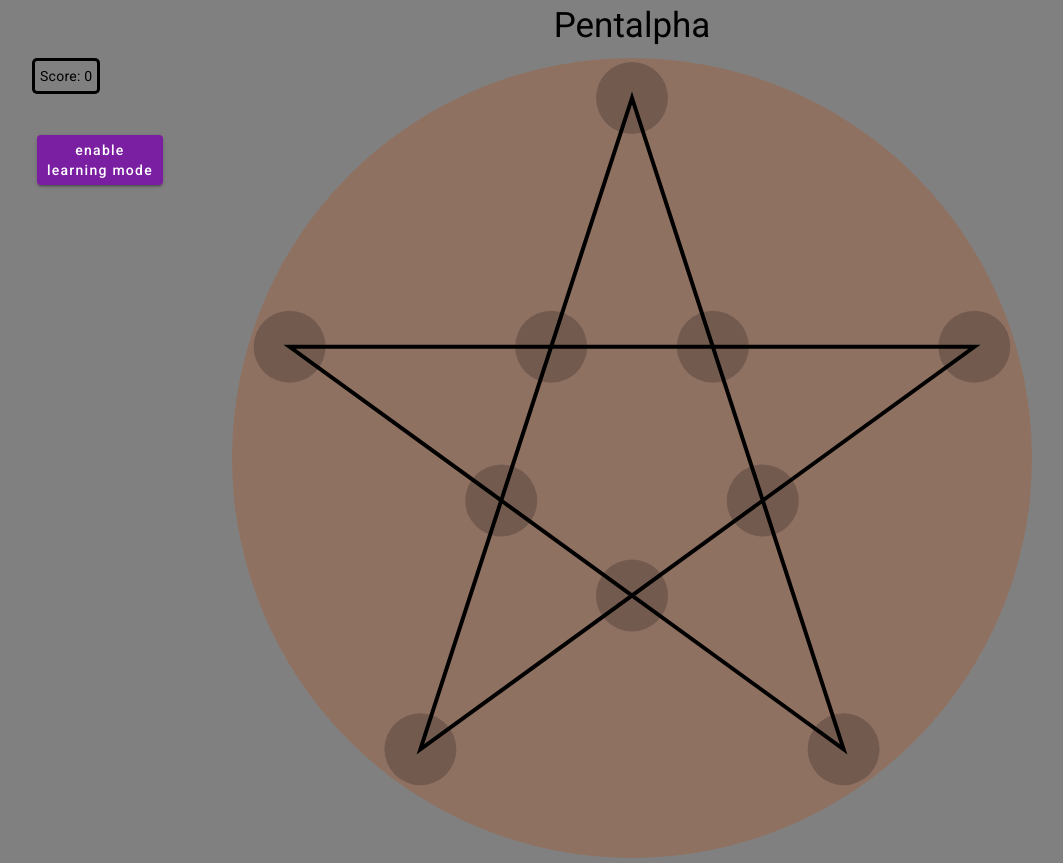
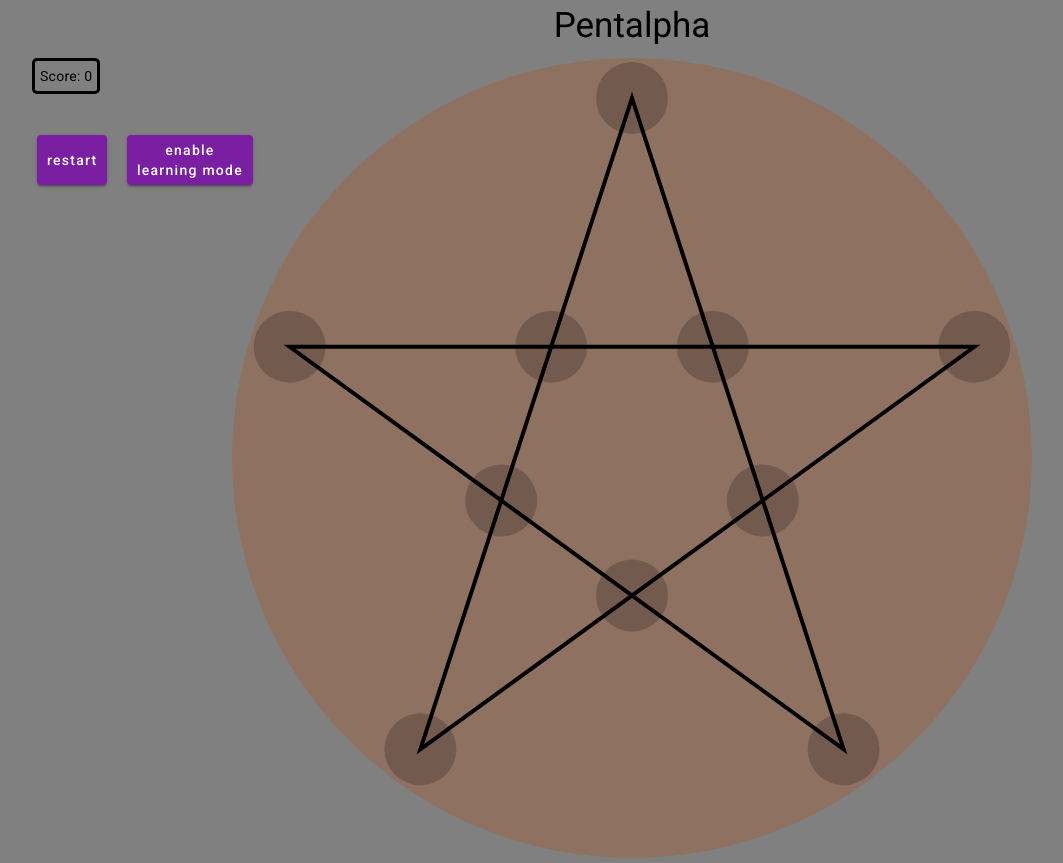
Before and after one commit to adrian-sch-web/Pentalpha, an Angular app: page / in a window 1280 px wide. Shown: the whole page, without its empty margins (8-1071 px from the left). Built offline with nearby package versions, Linux system fonts and the light colour scheme.

Commit message:
changed the coordinates to a one time calculated local variable

```diff
--- a/src/app/boardview/Pentagram.ts
+++ b/src/app/boardview/Pentagram.ts
@@ -3,29 +3,30 @@ export class Pentagram {
     public spots: Spot[] = [];
 
     constructor() {
-        let goldenRatio = (1 + Math.sqrt(5)) / 2;
-        this.buildPentagram(90, 270);
-        this.buildPentagram(90 / (goldenRatio ** 2), 90);
+        this.setup();
     }
 
-    public buildPentagram(radius: number, startAngle: number) {
-        let degreeToRadian = Math.PI / 180;
-        for (let i = 0; i < 5; i++) {
-            this.spots.push({
-                point: [100 + radius * Math.cos(startAngle * degreeToRadian), 100 + radius * Math.sin(startAngle * degreeToRadian)],
-                stone: false,
-                color: Color.black
-            });
-            startAngle = (startAngle + 144) % 360;
+    public setup() {
+        for (let i = 0; i < 10; i++) {
+            this.spots.push({ stone: false, color: Color.black });
         }
     }
 
-    getPentagram(): string {
-        let pentagramPoints = "";
+    public getPentagramCoords(): number[][] {
+        let goldenRatio = (1 + Math.sqrt(5)) / 2;
+        let coords: number[][] = this.buildPentagram(90, 270);
+        coords.push(...this.buildPentagram(90 / (goldenRatio ** 2), 90));
+        return coords;
+    }
+
+    private buildPentagram(radius: number, startAngle: number): number[][] {
+        let degreeToRadian = Math.PI / 180;
+        let coords: number[][] = [];
         for (let i = 0; i < 5; i++) {
-            pentagramPoints += this.spots[i].point.join(",") + " ";
+            coords.push([100 + radius * Math.cos(startAngle * degreeToRadian), 100 + radius * Math.sin(startAngle * degreeToRadian)]);
+            startAngle = (startAngle + 144) % 360;
         }
-        return pentagramPoints;
+        return coords;
     }
 
     mouseHover(index: number) {
@@ -47,7 +48,6 @@ export class Pentagram {
 }
 
 export interface Spot {
-    point: [number, number];
     stone: boolean;
     color: Color;
 }
--- a/src/app/boardview/boardview.component.html
+++ b/src/app/boardview/boardview.component.html
@@ -1,26 +1,29 @@
 <div style="text-align: center;">
     <div class="scoreboard">
-        Score: {{score}} <br/>
-        @if(learnMode){
+        Score: {{getScore()}} <br/>
+        @if(getLearnMode()){
             <span>Current round is played in learning mode!</span>
         }
     </div>
-    @if (learnMode) {
+    @if (getLearnMode()) {
+        <div class="learn-advice">
+            Try to place the your next stone on one of the yellow nodes<br/> to achieve the maximum score possible from this point.
+        </div>
+    }
+    @if(!getLearnMode()){
         <div class="learn-mode">
-            <button mat-raised-button color="primary" class="button" (click)="start()">restart <br/>without help</button>
+            <button mat-raised-button color="primary" class="button" (click)="startLearnMode()">enable <br/>learning mode</button>
         </div>
-        <div class="learn-advice">
-            Try to place the your next stone on one of the yellow nodes<br/> to achieve the maximum score possible from this point.            </div>
     }
-    @else {
-        <div class="learn-mode">
-                <button mat-raised-button color="primary" class="button" (click)="startLearnMode()">enable <br/>learning mode</button>            </div>
-    }
+    <div class="restart">
+        <button mat-raised-button color="primary" class="button" (click)="start()">restart</button>
+    </div>
+
     <svg height="800" viewBox="0 0 200 200">
         <circle cx="100" cy="100" r="100" style="fill:rgb(143, 113, 98)"/>
-        <polygon [attr.points]="getPentagram()" stroke="black" fill="none"/>
-        @for (spot of pentagram.spots; track $index) {
-            <circle [attr.cx]="spot.point[0]" [attr.cy]="spot.point[1]" r="9"
+        <polygon [attr.points]="getPentagram(pentagramCoords)" stroke="black" fill="none"/>
+        @for (spot of pentagramCoords; track $index) {
+            <circle [attr.cx]="spot[0]" [attr.cy]="spot[1]" r="9"
                 [attr.fill-opacity]="getOpacity($index)"
                 [attr.fill]="getColorString($index)"
                 (mouseenter)="mouseEnter($index)"
--- a/src/app/boardview/boardview.component.scss
+++ b/src/app/boardview/boardview.component.scss
@@ -5,12 +5,21 @@
     border: solid;
     border-radius: 5px;
 }
-.learn-mode {
+
+.restart{
     position: absolute;
     left: 40px;
     top: 130px;
     padding: 5px;
 }
+
+.learn-mode {
+    position: absolute;
+    left: 130px;
+    top: 130px;
+    padding: 5px;
+}
+
 .learn-advice {
     position: absolute;
     left: 40px;
--- a/src/app/boardview/boardview.component.ts
+++ b/src/app/boardview/boardview.component.ts
@@ -8,23 +8,21 @@ import { GameService } from '../game.service';
   styleUrls: ['./boardview.component.scss']
 })
 export class BoardviewComponent implements OnInit {
-  private selectedNode?: number;
-  private possibleNodes?: number[];
-  public pentagram: Pentagram = new Pentagram();
-  public score: number = 0;
-  public gameRunning = true;
-  public learnMode: boolean = false;
-  public placeNext: Set<number> = new Set<number>();
-  public startTime?: Date;
+  public pentagramCoords: number[][] = [];
 
   constructor(private game: GameService) { }
 
   ngOnInit(): void {
     this.game.start();
+    this.pentagramCoords = this.game.getPentagramCoords();
   }
 
-  getPentagram(): string {
-    return this.pentagram.getPentagram();
+  getPentagram(coords: number[][]): string {
+    let pentagramPoints = "";
+    for (let i = 0; i < 5; i++) {
+      pentagramPoints += coords[i].join(",") + " ";
+    }
+    return pentagramPoints;
   }
 
   getOpacity(index: number): string {
--- a/src/app/game.service.ts
+++ b/src/app/game.service.ts
@@ -19,8 +19,12 @@ export class GameService {
 
   constructor() { }
 
+  getPentagramCoords():number[][]{
+    return this.pentagram.getPentagramCoords();
+  }
+
   start() {
-    this.score = 9;
+    this.score = 0;
     this.pentagram.spots = [];
     this.gameRunning = true;
     this.learnMode = false;
```
